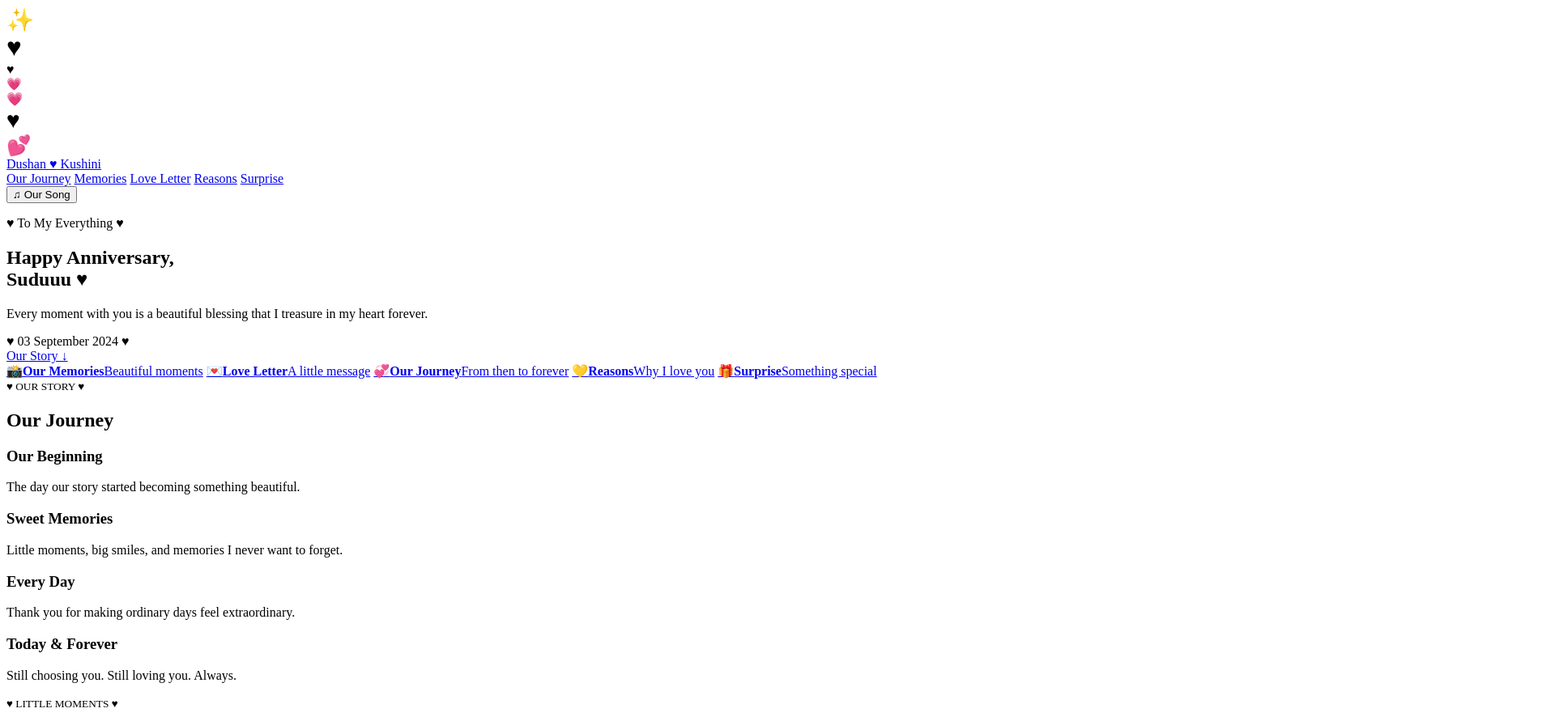
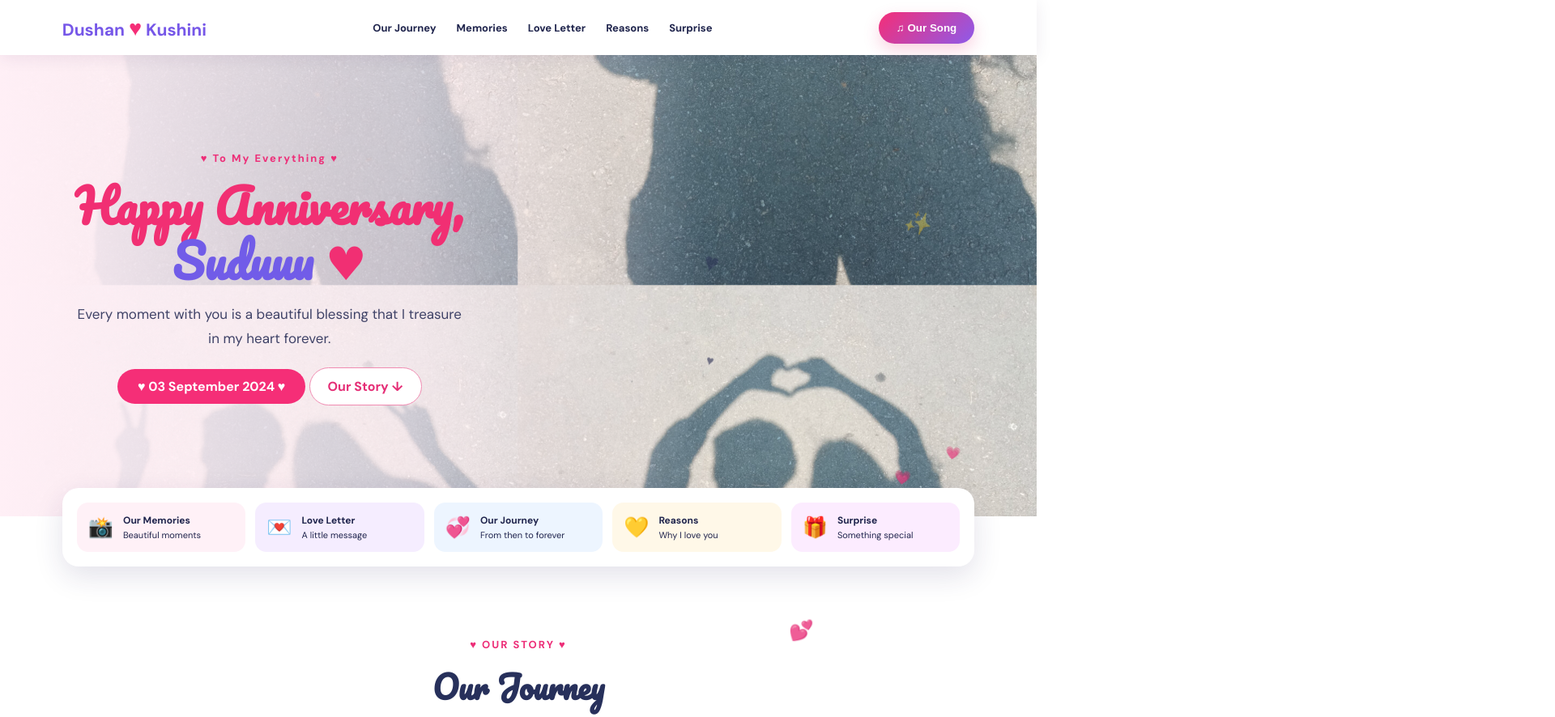
Before and after one commit to lucii69/Private11, a plain HTML site: page index.html in a window 1280 px wide. Shown: the top 886 px of the page at 81% size, 1920 px wide, since content can reach past the window. Drawn offline with Linux system fonts and the light colour scheme; files that its build step writes are made by us from their sources; files whose address does not match are found by name.

Commit message:
Update index.html

```diff
--- a/index.html
+++ b/index.html
@@ -8,7 +8,7 @@
   <link rel="preconnect" href="https://fonts.googleapis.com">
   <link rel="preconnect" href="https://fonts.gstatic.com" crossorigin>
   <link href="https://fonts.googleapis.com/css2?family=DM+Sans:wght@400;500;600;700&family=Pacifico&display=swap" rel="stylesheet">
-  <link rel="stylesheet" href="private 11/style.css">
+  <link rel="stylesheet" href="private11/style.css">
 
 
 
```
